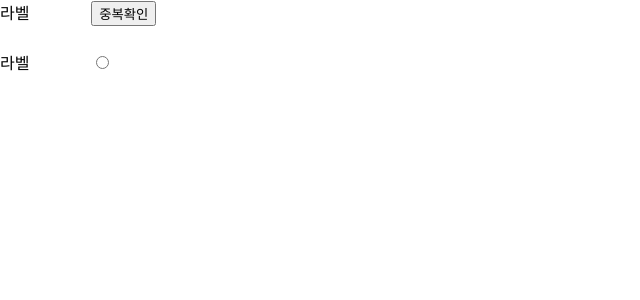
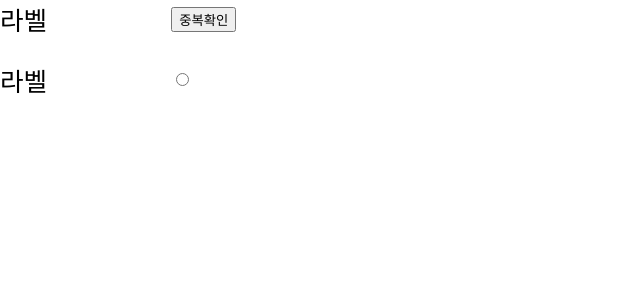
Before and after one commit to koreadinosaur/mainProject2, a React (Create React App) app: page / in a window 1280 px wide. Shown: the top 300 px of the page, without its empty margins (0-640 px from the left). Built offline with nearby package versions, Linux system fonts and the light colour scheme.

Commit message:
회원가입 페이지 input 레이아웃

```diff
--- a/src/component/inputLayout.js
+++ b/src/component/inputLayout.js
@@ -2,15 +2,19 @@ import React from "react";
 import styled from "styled-components";
 const Label = styled.label`
   display: inline-block;
-  width: 5rem;
+  width: 10rem;
 `;
 
 const ElementContainer = styled.div`
   display: inline-block;
   margin-left: 0.7rem;
+  flex: 1 1 auto;
 `;
 const LayoutContainer = styled.div`
+  width: 45rem;
   margin-bottom: 1.5rem;
+  font-size: 1.6rem;
+  display: flex;
 `;
 
 const InputLayout = ({ children, label }) => {
```
